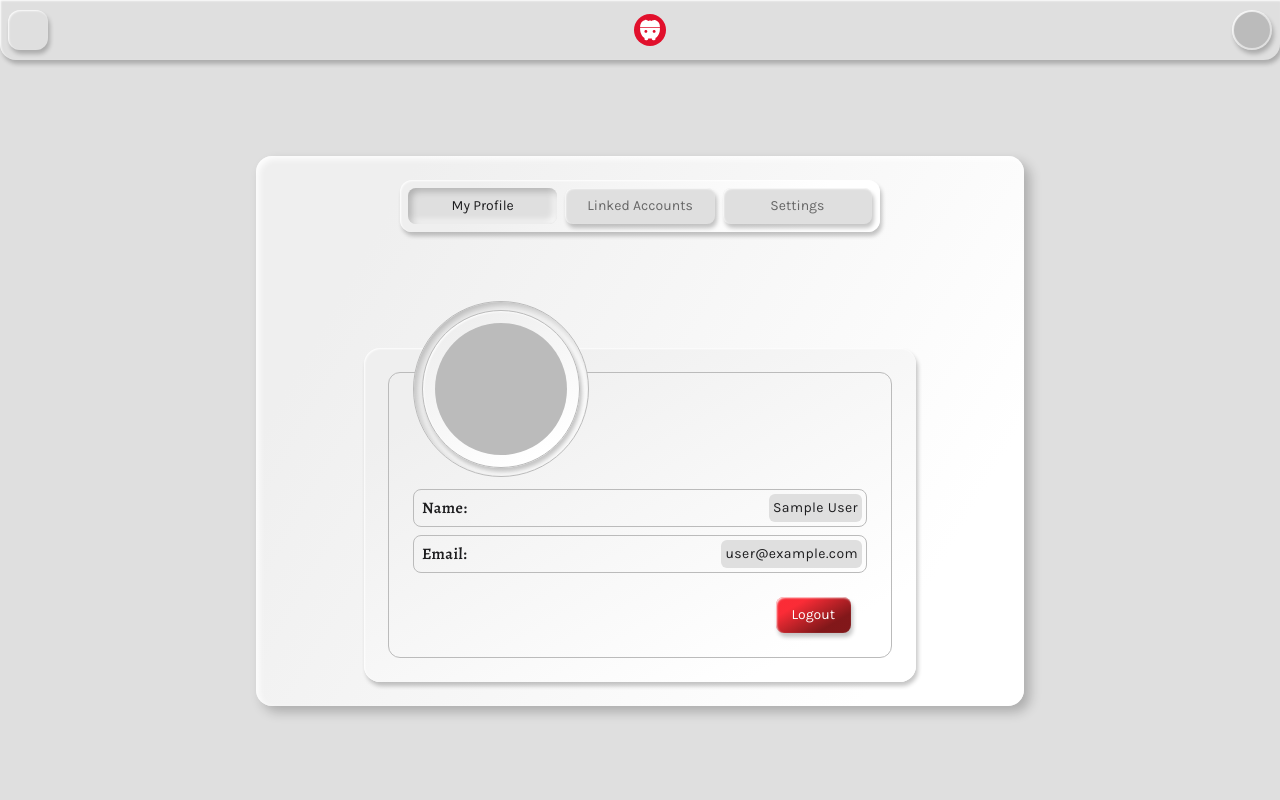
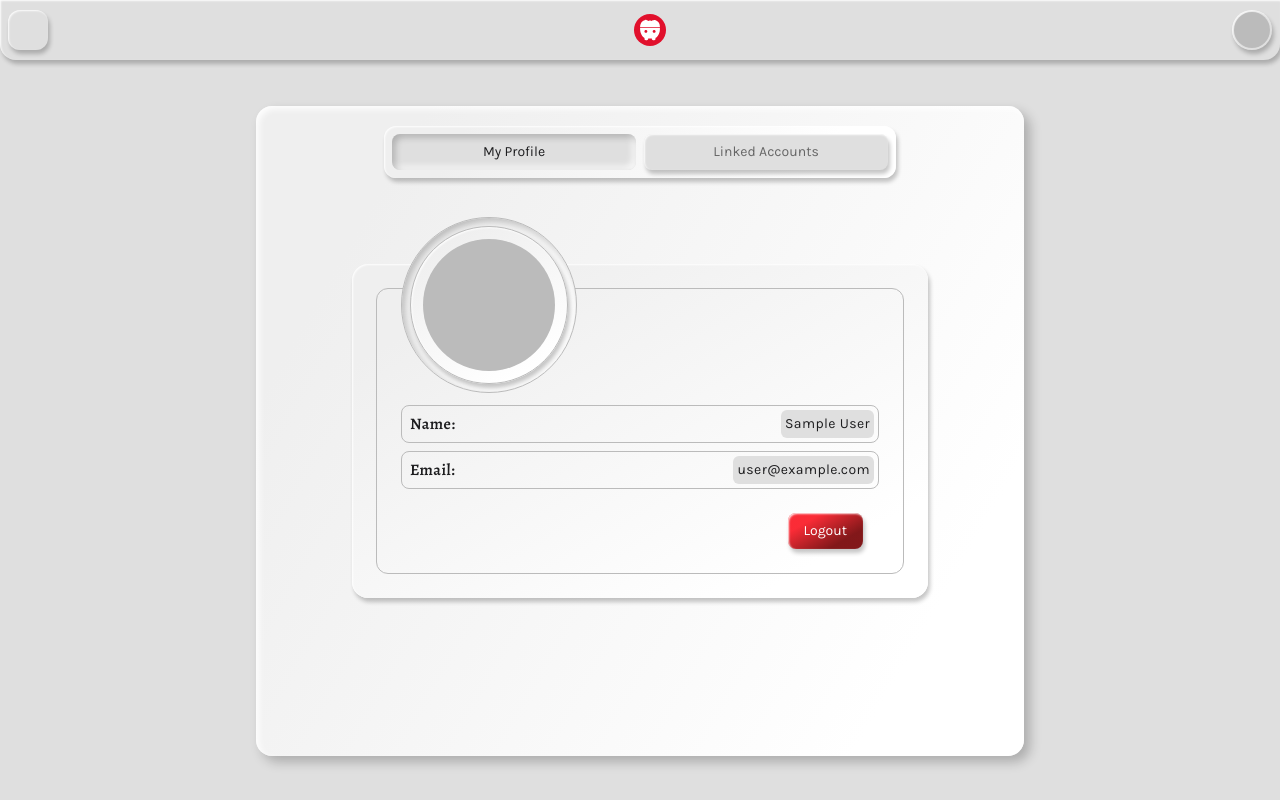
Before and after one commit to Manishtripathi-108/The-Mimic-Box, a Next.js app: page /user/profile in a window 1280 px wide. Built offline with nearby package versions, Linux system fonts and the light colour scheme; no server answers; sample sign-in values are in the browser's storage; some icons are missing; a web font is replaced by a local one.

Commit message:
Refactor: Profile section

```diff
--- a/src/app/(protected)/user/layout.tsx
+++ b/src/app/(protected)/user/layout.tsx
@@ -5,20 +5,19 @@ import { APP_ROUTES } from '@/constants/routes.constants';
 
 const Layout = ({ children }: { children: React.ReactNode }) => {
     return (
-        <div className="h-calc-full-height grid place-items-center">
-            <div className="shadow-floating-md to-tertiary from-secondary w-full max-w-(--breakpoint-md) rounded-2xl bg-linear-120 from-15% to-85% p-6">
-                <div className="shadow-floating-xs to-tertiary from-secondary mx-auto mb-5 flex w-4/6 gap-x-2 rounded-xl bg-linear-120 from-15% to-85% p-2">
+        <div className="h-calc-full-height grid place-items-center px-3">
+            <div className="shadow-floating-md to-tertiary from-secondary relative flex min-h-[650px] w-full max-w-(--breakpoint-md) flex-col items-center justify-around rounded-2xl bg-linear-120 from-15% to-85% p-6">
+                <div className="shadow-floating-xs to-tertiary from-secondary absolute top-5 mx-auto mb-5 flex w-4/6 gap-x-2 rounded-xl bg-linear-120 from-15% to-85% p-2">
                     <NavLink href={APP_ROUTES.USER_PROFILE} activeClassName="active" className="button w-full text-nowrap">
                         My Profile
                     </NavLink>
                     <NavLink href={APP_ROUTES.USER_LINKED_ACCOUNTS} activeClassName="active" className="button w-full text-nowrap">
                         Linked Accounts
                     </NavLink>
-                    <NavLink href={APP_ROUTES.USER_SETTINGS} activeClassName="active" className="button w-full text-nowrap">
-                        Settings
-                    </NavLink>
                 </div>
-                <Suspense fallback={<div>Loading...</div>}>{children}</Suspense>
+                <Suspense fallback={<div>Loading...</div>}>
+                    <div className="w-full max-w-xl">{children}</div>
+                </Suspense>
             </div>
         </div>
     );
--- a/src/app/(protected)/user/linked-accounts/page.tsx
+++ b/src/app/(protected)/user/linked-accounts/page.tsx
@@ -27,15 +27,11 @@ const Page = async () => {
                             className="bg-primary border-primary shadow-floating-xs text-text-secondary hover:text-text-primary flex items-center justify-between rounded-lg border px-4 py-2 text-sm">
                             <div className="flex items-center gap-x-2">
                                 <Icon icon={account} className="mr-2 inline-block size-6" />
-                                <p className="font-medium capitalize">{account}</p>
+                                <h3 className="truncate overflow-hidden font-medium text-ellipsis whitespace-nowrap capitalize">{account}</h3>
                             </div>
 
                             {isLinked ? (
                                 <>
-                                    <span className="text-center font-medium text-green-600">
-                                        <Icon icon="link" className="mr-1 inline size-5" />
-                                        Connected
-                                    </span>
                                     <DisconnectAccount
                                         className="w-20 cursor-pointer text-center text-red-500 disabled:text-red-600"
                                         account={account}>
@@ -44,10 +40,6 @@ const Page = async () => {
                                 </>
                             ) : (
                                 <>
-                                    <span className="text-center font-medium text-red-600">
-                                        <Icon icon="unlink" className="mr-1 inline size-5" />
-                                        Not Connected
-                                    </span>
                                     <ConnectAccount
                                         callBackUrl={APP_ROUTES.USER_LINKED_ACCOUNTS}
                                         className="w-20 cursor-pointer text-center text-green-500 capitalize disabled:text-green-600"
--- a/src/app/(protected)/user/profile/page.tsx
+++ b/src/app/(protected)/user/profile/page.tsx
@@ -21,7 +21,7 @@ const Page = async () => {
 
     return (
         <div className="grid place-items-center">
-            <div className="mt-4 w-full max-w-xl px-3 pt-24 md:pt-20">
+            <div className="w-full max-w-xl">
                 <div className="from-secondary to-tertiary shadow-floating-xs rounded-2xl bg-linear-150 from-15% to-85% p-3 sm:p-6">
                     <div className="rounded-xl border p-3 sm:p-6">
                         <div className="from-secondary to-tertiary shadow-pressed-xs -mt-20 size-32 rounded-full border bg-linear-150 from-15% to-85% p-2 sm:-mt-24 sm:size-44">
--- a/src/app/(protected)/user/settings/page.tsx
+++ /dev/null
@@ -1,52 +0,0 @@
-import Image from 'next/image';
-
-import { auth } from '@/auth';
-import LogoutButton from '@/components/ui/LogoutButton';
-import { IMAGE_FALLBACKS } from '@/constants/common.constants';
-
-const Page = async () => {
-    const session = await auth();
-
-    if (!session?.user) {
-        return null;
-    }
-
-    const { name, image, email } = session.user;
-
-    return (
-        <div className="grid place-items-center">
-            <div className="mt-4 w-full max-w-xl px-3 pt-24 md:pt-20">
-                <div className="from-secondary to-tertiary shadow-floating-xs rounded-2xl bg-linear-150 from-15% to-85% p-3 sm:p-6">
-                    <div className="rounded-xl border p-3 sm:p-6">
-                        <div className="from-secondary to-tertiary shadow-pressed-xs -mt-20 size-32 rounded-full border bg-linear-150 from-15% to-85% p-2 sm:-mt-24 sm:size-44">
-                            <Image
-                                className="shadow-floating-xs size-full rounded-full border object-cover p-3"
-                                src={image || IMAGE_FALLBACKS.PROFILE}
-                                alt="Avatar"
-                                width={200}
-                                height={200}
-                            />
-                        </div>
-                        <div className="text-text-primary mt-3 flex items-center justify-between rounded-lg border p-1 tracking-wide">
-                            <p className="font-alegreya ml-1 font-semibold">Name:</p>
-                            <p className="font-karla bg-primary rounded-md p-1 text-sm">{name}</p>
-                        </div>
-                        <div className="text-text-primary mt-2 flex items-center justify-between rounded-lg border p-1 tracking-wide">
-                            <p className="font-alegreya ml-1 font-semibold">Email:</p>
-                            <p className="font-karla bg-primary rounded-md p-1 text-sm">{email}</p>
-                        </div>
-
-                        <div className="mt-6 flex items-center justify-between px-4">
-                            <button type="button" className="button button-highlight">
-                                Edit
-                            </button>
-                            <LogoutButton className="button button-danger" />
-                        </div>
-                    </div>
-                </div>
-            </div>
-        </div>
-    );
-};
-
-export default Page;
```
